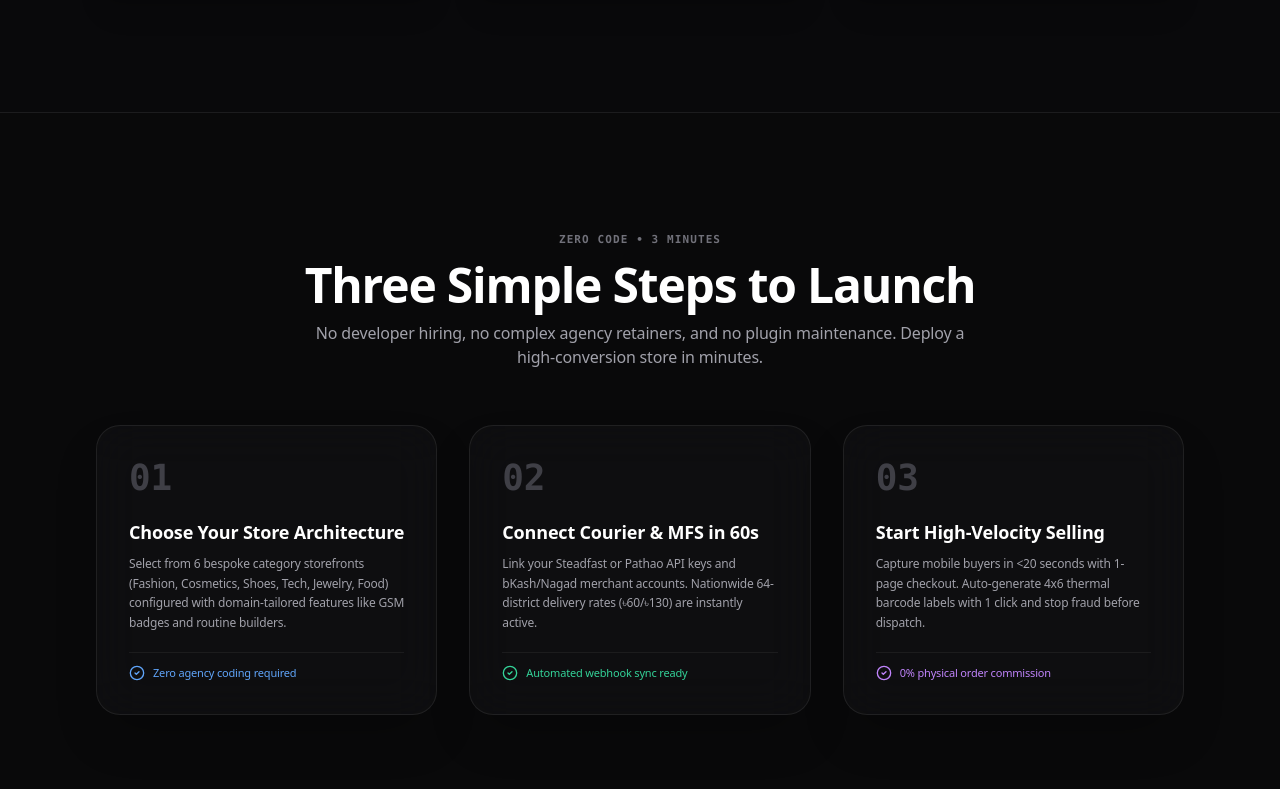
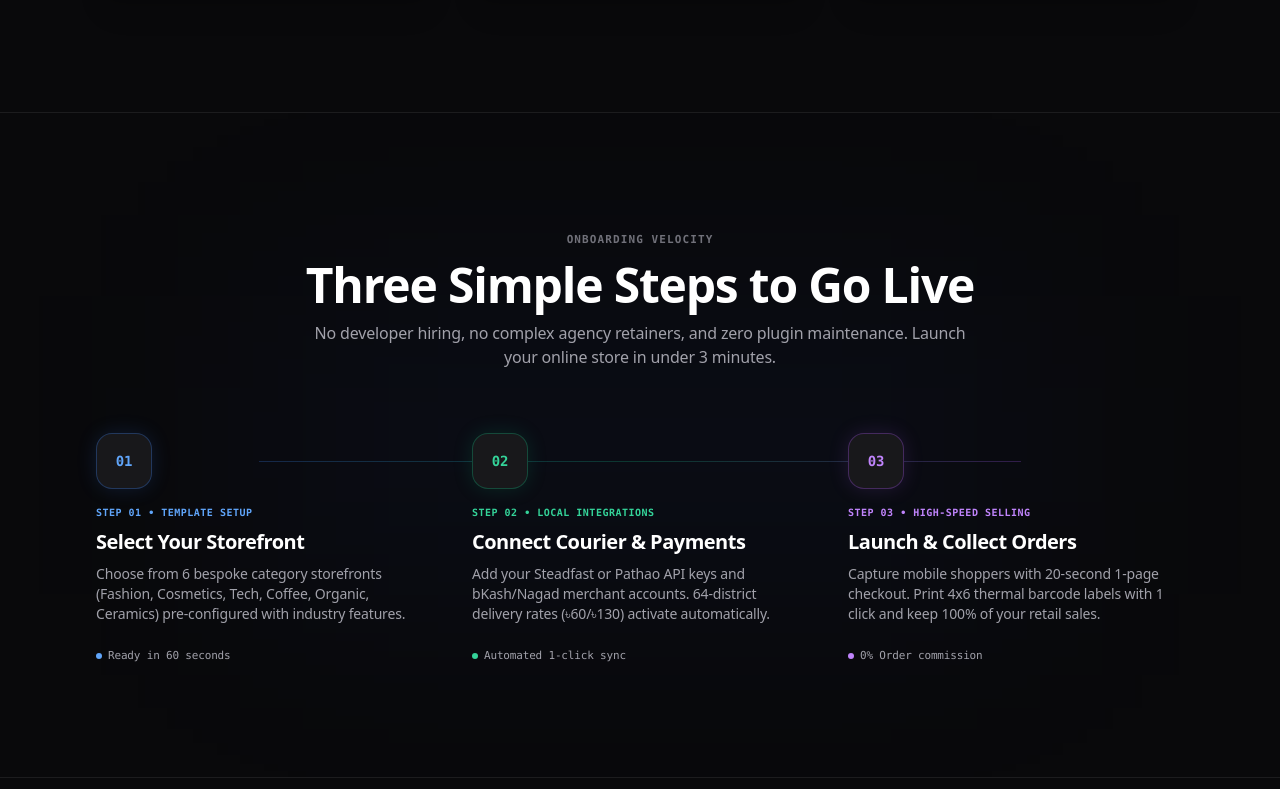
Before and after one commit to Ratul-NotFound/StoreSwift, a Next.js app: page / in a window 1280 px wide. Shown: the part 2311-3100 px from the top of the page. Built offline with nearby package versions, Linux system fonts and the light colour scheme; no server answers.

Commit message:
feat(landing-page): redesign How It Works onboarding flow into a sleek minimalist connected stepper

```diff
--- a/src/app/(platform)/page.tsx
+++ b/src/app/(platform)/page.tsx
@@ -620,64 +620,92 @@ export default function PlatformLandingPage() {
         </div>
       </section>
 
-      {/* ─── 5. How It Works (3 Simple Steps to Scale) ──────────────────────── */}
-      <section id="how-it-works" className="py-24 sm:py-28 bg-zinc-950/70 border-b border-white/[0.08] scroll-mt-16">
-        <div className="max-w-6xl mx-auto px-4 sm:px-6 lg:px-8 space-y-14">
+      {/* ─── 5. How It Works (Streamlined Minimalist Workflow) ─────────────── */}
+      <section id="how-it-works" className="py-24 sm:py-28 bg-[#09090b] border-b border-white/[0.08] scroll-mt-16 relative overflow-hidden">
+        {/* Subtle Ambient Radial Lighting */}
+        <div className="absolute top-1/2 left-1/2 -translate-x-1/2 -translate-y-1/2 w-[800px] h-[300px] bg-blue-600/5 blur-[120px] pointer-events-none" />
+
+        <div className="relative max-w-6xl mx-auto px-4 sm:px-6 lg:px-8 space-y-16">
           <div className="text-center max-w-2xl mx-auto space-y-3">
             <span className="text-[11px] font-mono font-bold uppercase tracking-widest text-zinc-500">
-              Zero Code • 3 Minutes
+              Onboarding Velocity
             </span>
             <h2 className="text-3xl sm:text-5xl font-black text-white tracking-tight">
-              Three Simple Steps to Launch
+              Three Simple Steps to Go Live
             </h2>
             <p className="text-xs sm:text-base text-zinc-400 leading-relaxed">
-              No developer hiring, no complex agency retainers, and no plugin maintenance. Deploy a high-conversion store in minutes.
+              No developer hiring, no complex agency retainers, and zero plugin maintenance. Launch your online store in under 3 minutes.
             </p>
           </div>
 
-          <div className="grid grid-cols-1 md:grid-cols-3 gap-8">
-            {/* Step 1 */}
-            <div className="p-8 rounded-3xl bg-zinc-900/40 border border-white/[0.08] backdrop-blur-xl space-y-5 shadow-2xl relative">
-              <span className="text-4xl font-black text-zinc-700 font-mono block">01</span>
-              <div>
-                <h3 className="text-lg font-bold text-white">Choose Your Store Architecture</h3>
-                <p className="text-xs text-zinc-400 mt-2 leading-relaxed">
-                  Select from 6 bespoke category storefronts (Fashion, Cosmetics, Shoes, Tech, Jewelry, Food) configured with domain-tailored features like GSM badges and routine builders.
+          {/* Connected Minimalist Timeline Workflow */}
+          <div className="relative grid grid-cols-1 md:grid-cols-3 gap-8 sm:gap-10">
+            {/* Horizontal Connecting Guide Line (Desktop Only) */}
+            <div className="hidden md:block absolute top-7 left-[15%] right-[15%] h-px bg-gradient-to-r from-blue-500/25 via-emerald-500/25 to-purple-500/25" />
+
+            {/* Step 01 */}
+            <div className="relative space-y-4 text-left group">
+              <div className="relative z-10 w-14 h-14 rounded-2xl bg-zinc-900 border border-blue-500/30 text-blue-400 flex items-center justify-center font-mono font-bold text-sm shadow-[0_0_20px_rgba(59,130,246,0.15)] group-hover:border-blue-500 transition-colors">
+                01
+              </div>
+              <div className="space-y-2">
+                <span className="text-[10px] font-mono uppercase tracking-wider text-blue-400 font-bold block">
+                  Step 01 • Template Setup
+                </span>
+                <h3 className="text-xl font-bold text-white tracking-tight">
+                  Select Your Storefront
+                </h3>
+                <p className="text-xs sm:text-sm text-zinc-400 leading-relaxed">
+                  Choose from 6 bespoke category storefronts (Fashion, Cosmetics, Tech, Coffee, Organic, Ceramics) pre-configured with industry features.
                 </p>
               </div>
-              <div className="pt-3 border-t border-white/[0.06] flex items-center space-x-2 text-[11px] text-blue-400 font-medium">
-                <CheckCircle2 className="w-4 h-4 text-blue-400" />
-                <span>Zero agency coding required</span>
+              <div className="pt-2 text-[11px] text-zinc-400 font-mono flex items-center space-x-1.5">
+                <span className="w-1.5 h-1.5 rounded-full bg-blue-400" />
+                <span>Ready in 60 seconds</span>
               </div>
             </div>
 
-            {/* Step 2 */}
-            <div className="p-8 rounded-3xl bg-zinc-900/40 border border-white/[0.08] backdrop-blur-xl space-y-5 shadow-2xl relative">
-              <span className="text-4xl font-black text-zinc-700 font-mono block">02</span>
-              <div>
-                <h3 className="text-lg font-bold text-white">Connect Courier & MFS in 60s</h3>
-                <p className="text-xs text-zinc-400 mt-2 leading-relaxed">
-                  Link your Steadfast or Pathao API keys and bKash/Nagad merchant accounts. Nationwide 64-district delivery rates (৳60/৳130) are instantly active.
+            {/* Step 02 */}
+            <div className="relative space-y-4 text-left group">
+              <div className="relative z-10 w-14 h-14 rounded-2xl bg-zinc-900 border border-emerald-500/30 text-emerald-400 flex items-center justify-center font-mono font-bold text-sm shadow-[0_0_20px_rgba(16,185,129,0.15)] group-hover:border-emerald-500 transition-colors">
+                02
+              </div>
+              <div className="space-y-2">
+                <span className="text-[10px] font-mono uppercase tracking-wider text-emerald-400 font-bold block">
+                  Step 02 • Local Integrations
+                </span>
+                <h3 className="text-xl font-bold text-white tracking-tight">
+                  Connect Courier & Payments
+                </h3>
+                <p className="text-xs sm:text-sm text-zinc-400 leading-relaxed">
+                  Add your Steadfast or Pathao API keys and bKash/Nagad merchant accounts. 64-district delivery rates (৳60/৳130) activate automatically.
                 </p>
               </div>
-              <div className="pt-3 border-t border-white/[0.06] flex items-center space-x-2 text-[11px] text-emerald-400 font-medium">
-                <CheckCircle2 className="w-4 h-4 text-emerald-400" />
-                <span>Automated webhook sync ready</span>
+              <div className="pt-2 text-[11px] text-zinc-400 font-mono flex items-center space-x-1.5">
+                <span className="w-1.5 h-1.5 rounded-full bg-emerald-400" />
+                <span>Automated 1-click sync</span>
               </div>
             </div>
 
-            {/* Step 3 */}
-            <div className="p-8 rounded-3xl bg-zinc-900/40 border border-white/[0.08] backdrop-blur-xl space-y-5 shadow-2xl relative">
-              <span className="text-4xl font-black text-zinc-700 font-mono block">03</span>
-              <div>
-                <h3 className="text-lg font-bold text-white">Start High-Velocity Selling</h3>
-                <p className="text-xs text-zinc-400 mt-2 leading-relaxed">
-                  Capture mobile buyers in &lt;20 seconds with 1-page checkout. Auto-generate 4x6 thermal barcode labels with 1 click and stop fraud before dispatch.
+            {/* Step 03 */}
+            <div className="relative space-y-4 text-left group">
+              <div className="relative z-10 w-14 h-14 rounded-2xl bg-zinc-900 border border-purple-500/30 text-purple-400 flex items-center justify-center font-mono font-bold text-sm shadow-[0_0_20px_rgba(168,85,247,0.15)] group-hover:border-purple-500 transition-colors">
+                03
+              </div>
+              <div className="space-y-2">
+                <span className="text-[10px] font-mono uppercase tracking-wider text-purple-400 font-bold block">
+                  Step 03 • High-Speed Selling
+                </span>
+                <h3 className="text-xl font-bold text-white tracking-tight">
+                  Launch & Collect Orders
+                </h3>
+                <p className="text-xs sm:text-sm text-zinc-400 leading-relaxed">
+                  Capture mobile shoppers with 20-second 1-page checkout. Print 4x6 thermal barcode labels with 1 click and keep 100% of your retail sales.
                 </p>
               </div>
-              <div className="pt-3 border-t border-white/[0.06] flex items-center space-x-2 text-[11px] text-purple-400 font-medium">
-                <CheckCircle2 className="w-4 h-4 text-purple-400" />
-                <span>0% physical order commission</span>
+              <div className="pt-2 text-[11px] text-zinc-400 font-mono flex items-center space-x-1.5">
+                <span className="w-1.5 h-1.5 rounded-full bg-purple-400" />
+                <span>0% Order commission</span>
               </div>
             </div>
           </div>
```
